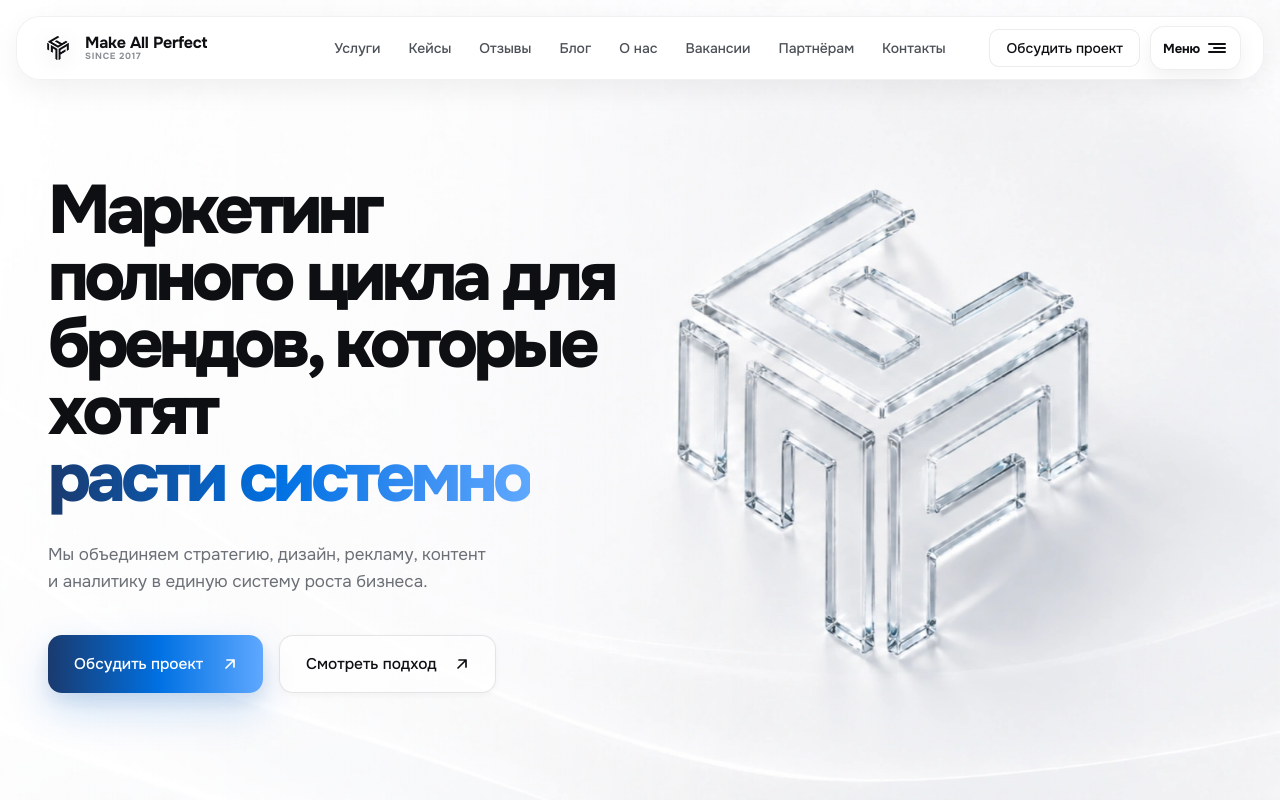
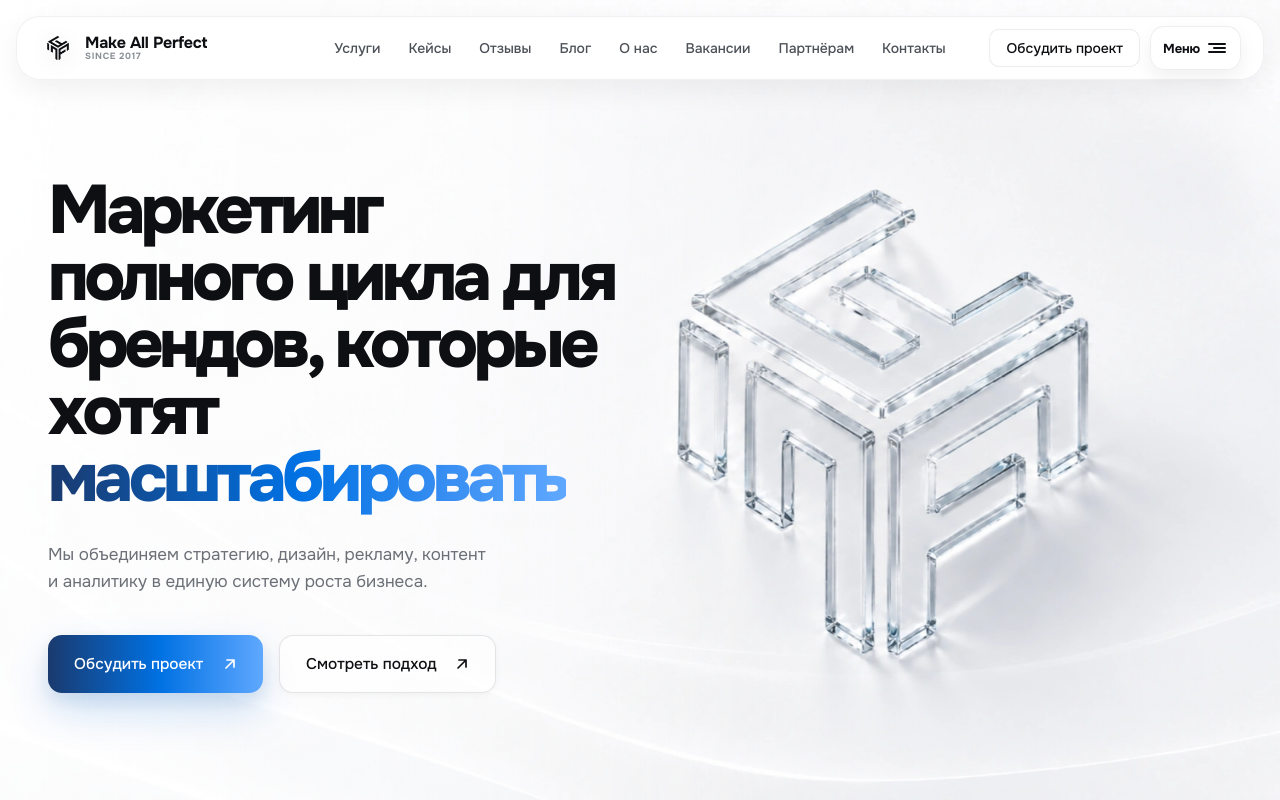
Before and after one commit to makeallperfectcompany/map2, a Next.js app: page / in a window 1280 px wide. Shown: the top 800 px of the page. Built offline with nearby package versions, Linux system fonts and the light colour scheme.

Commit message:
animated word: однословные фразы для стабильного layout

```diff
--- a/src/components/sections/AnimatedWord.tsx
+++ b/src/components/sections/AnimatedWord.tsx
@@ -5,10 +5,10 @@ import styles from "./AnimatedWord.module.css";
 
 const WORDS = [
   "лидировать",
-  "расти системно",
-  "продавать больше",
-  "масштабироваться",
-  "управлять ростом",
+  "масштабировать",
+  "развиваться",
+  "расти",
+  "побеждать",
 ];
 
 const TYPE_SPEED = 70;
```
